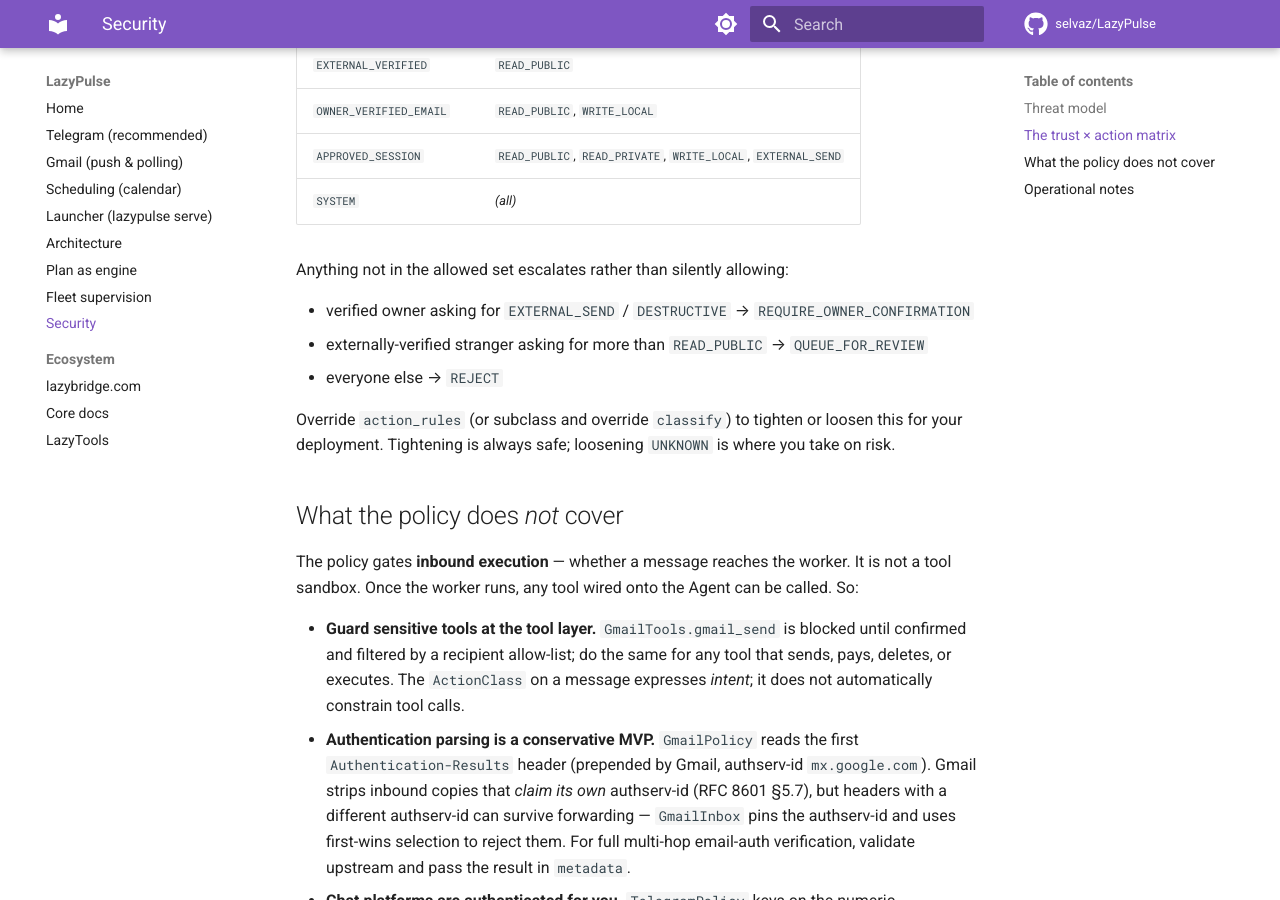
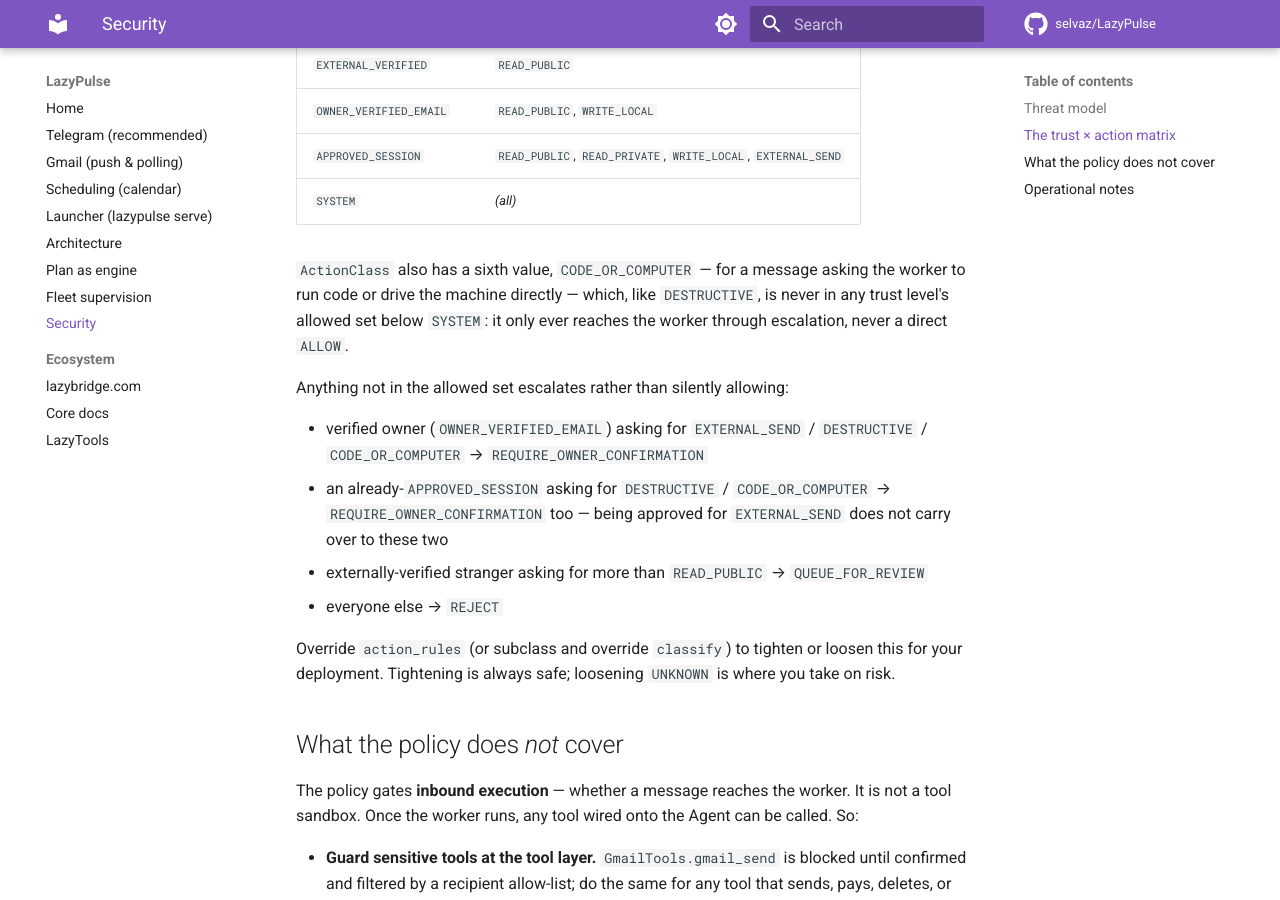
Before and after one commit to selvaz/LazyPulse, an MkDocs documentation site: the page built from docs/security.md, in a window 1280 px wide and 900 px high, scrolled down 1629 px. Built offline with MkDocs 1.6.1 and Material for MkDocs 9.7.7, drawn with Linux system fonts in a browser that asks for light colours; comment, search, counter and statistics services are not loaded.

Commit message:
docs: document the CODE_OR_COMPUTER ActionClass and its escalation path
ActionClass.CODE_OR_COMPUTER (models.py) has been part of PulsePolicy's
escalation logic since LazyPulse's first commit -- it escalates to
REQUIRE_OWNER_CONFIRMATION for both OWNER_VERIFIED_EMAIL and
APPROVED_SESSION trust levels, same as DESTRUCTIVE -- but was completely
absent from security.md's trust x action matrix and escalation list.
Also documents the APPROVED_SESSION -> DESTRUCTIVE/CODE_OR_COMPUTER
escalation branch, which wasn't mentioned at all before (not even for
DESTRUCTIVE alone): being approved for EXTERNAL_SEND doesn't carry over
to those two.

ask_codex cross-checked the new text against policy.py's
DEFAULT_ACTION_RULES and authorize() and models.py's ActionClass enum;
confirmed accurate.

```diff
--- a/docs/security.md
+++ b/docs/security.md
@@ -34,9 +34,18 @@ what the message says.
 | `APPROVED_SESSION` | `READ_PUBLIC`, `READ_PRIVATE`, `WRITE_LOCAL`, `EXTERNAL_SEND` |
 | `SYSTEM` | *(all)* |
 
+`ActionClass` also has a sixth value, `CODE_OR_COMPUTER` — for a message asking
+the worker to run code or drive the machine directly — which, like
+`DESTRUCTIVE`, is never in any trust level's allowed set below `SYSTEM`: it
+only ever reaches the worker through escalation, never a direct `ALLOW`.
+
 Anything not in the allowed set escalates rather than silently allowing:
 
-- verified owner asking for `EXTERNAL_SEND` / `DESTRUCTIVE` → `REQUIRE_OWNER_CONFIRMATION`
+- verified owner (`OWNER_VERIFIED_EMAIL`) asking for `EXTERNAL_SEND` /
+  `DESTRUCTIVE` / `CODE_OR_COMPUTER` → `REQUIRE_OWNER_CONFIRMATION`
+- an already-`APPROVED_SESSION` asking for `DESTRUCTIVE` / `CODE_OR_COMPUTER`
+  → `REQUIRE_OWNER_CONFIRMATION` too — being approved for `EXTERNAL_SEND`
+  does not carry over to these two
 - externally-verified stranger asking for more than `READ_PUBLIC` → `QUEUE_FOR_REVIEW`
 - everyone else → `REJECT`
 
```
